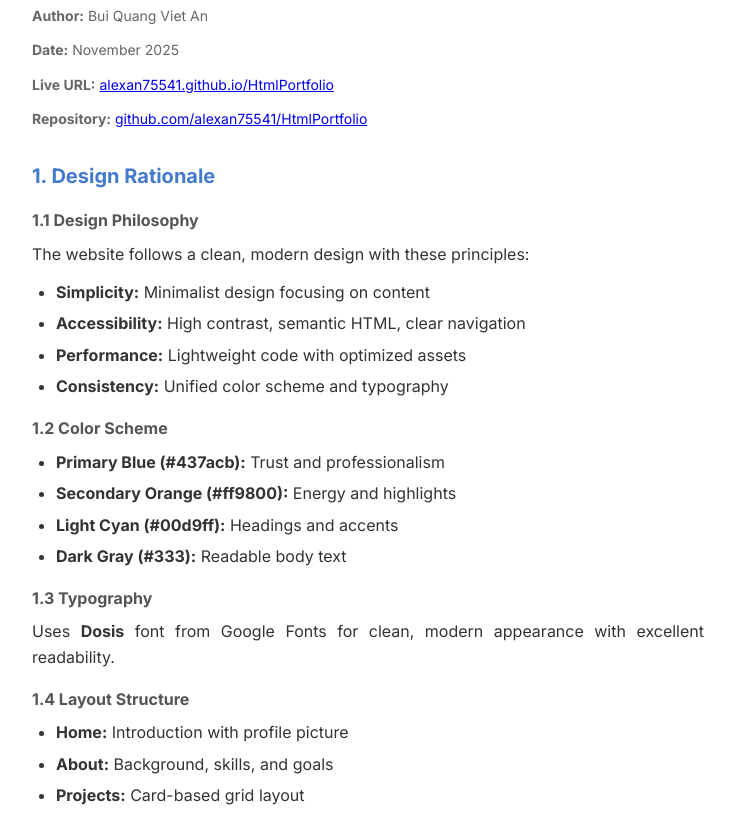
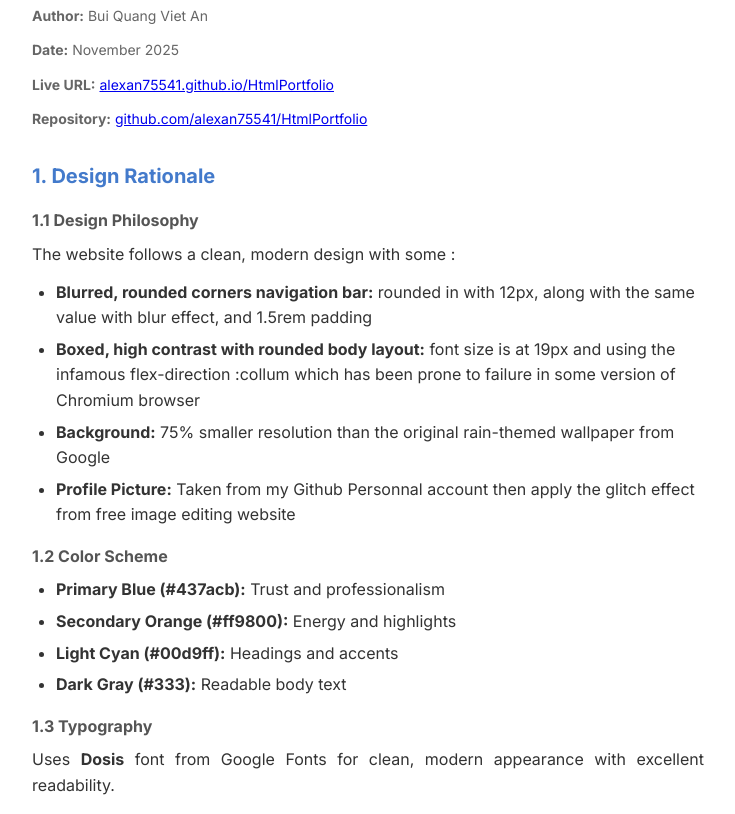
Before and after one commit to AlexAn75541/HtmlPortfolio, a plain HTML site: page design-report.html in a window 1280 px wide. Shown: the part 133-947 px from the top of the page, without its empty margins (272-1007 px from the left). Drawn offline with Linux system fonts and the light colour scheme.

Commit message:
hell nah

```diff
--- a/design-report.html
+++ b/design-report.html
@@ -124,13 +124,13 @@
 
         <h3>1.1 Design Philosophy</h3>
         <p>
-            The website follows a clean, modern design with these principles:
+            The website follows a clean, modern design with some <stands-points></stands-points>:
         </p>
         <ul>
-            <li><strong>Simplicity:</strong> Minimalist design focusing on content</li>
-            <li><strong>Accessibility:</strong> High contrast, semantic HTML, clear navigation</li>
-            <li><strong>Performance:</strong> Lightweight code with optimized assets</li>
-            <li><strong>Consistency:</strong> Unified color scheme and typography</li>
+            <li><strong>Blurred, rounded corners navigation bar:</strong> rounded in with 12px, along with the same value with blur effect, and 1.5rem padding</li>
+            <li><strong>Boxed, high contrast with rounded body layout:</strong>  font size is at 19px and using the infamous flex-direction :collum which has been prone to failure in some version of Chromium browser</li>
+            <li><strong>Background:</strong> 75% smaller resolution than the original rain-themed wallpaper from Google</li>
+            <li><strong>Profile Picture:</strong> Taken from my Github Personnal account then apply the glitch effect from free image editing website</li>
         </ul>
 
         <h3>1.2 Color Scheme</h3>
@@ -148,10 +148,9 @@
 
         <h3>1.4 Layout Structure</h3>
         <ul>
-            <li><strong>Home:</strong> Introduction with profile picture</li>
-            <li><strong>About:</strong> Background, skills, and goals</li>
-            <li><strong>Projects:</strong> Card-based grid layout</li>
-            <li><strong>Contact:</strong> Contact information and links</li>
+            <li><strong>Buttons on Navigation Bar:</strong> addeding hover and active effect - highlight it from other uninteracted buttons</li>
+            <li><strong>Home, About, Project, Contact pages:</strong> all follow the same code and same layout for better loading, only exception is Project page because the modular sections for each projects has to be created from scratch</li>
+            <li><strong>All of the sub-pages of the website has changed default dir from simply content/... to ../content/... for better adaptation with GitHub Page</strong></li>
         </ul>
 
         <h3>1.5 Responsive Design</h3>
```
Also changed, not shown: 1 other file.
